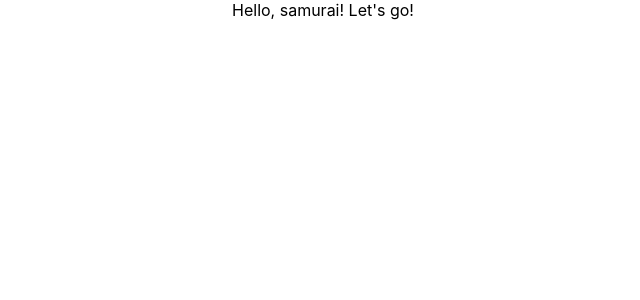
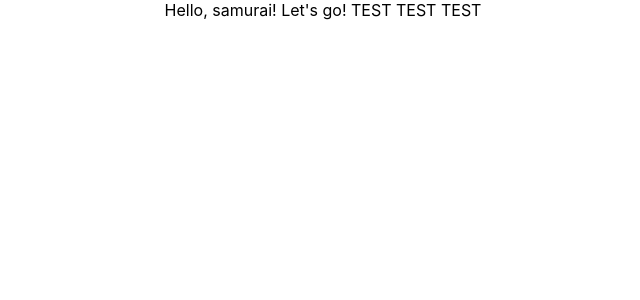
Before and after one commit to VeryStone69/samurai-way-main, a React (Create React App) app: page / in a window 1280 px wide. Shown: the top 300 px of the page, without its empty margins (317-957 px from the left). Built offline with nearby package versions, Linux system fonts and the light colour scheme.

Commit message:
test commit

```diff
--- a/src/App.tsx
+++ b/src/App.tsx
@@ -2,11 +2,11 @@ import React from 'react';
 import './App.css';
 
 function App() {
-  return (
-    <div className="App">
-     Hello, samurai! Let's go!
-    </div>
-  );
+    return (
+        <div className="App">
+            Hello, samurai! Let's go! TEST TEST TEST
+        </div>
+    );
 }
 
 export default App;
```
Also changed, not shown: 1 other file (tests, documents, lock files or other folders).
